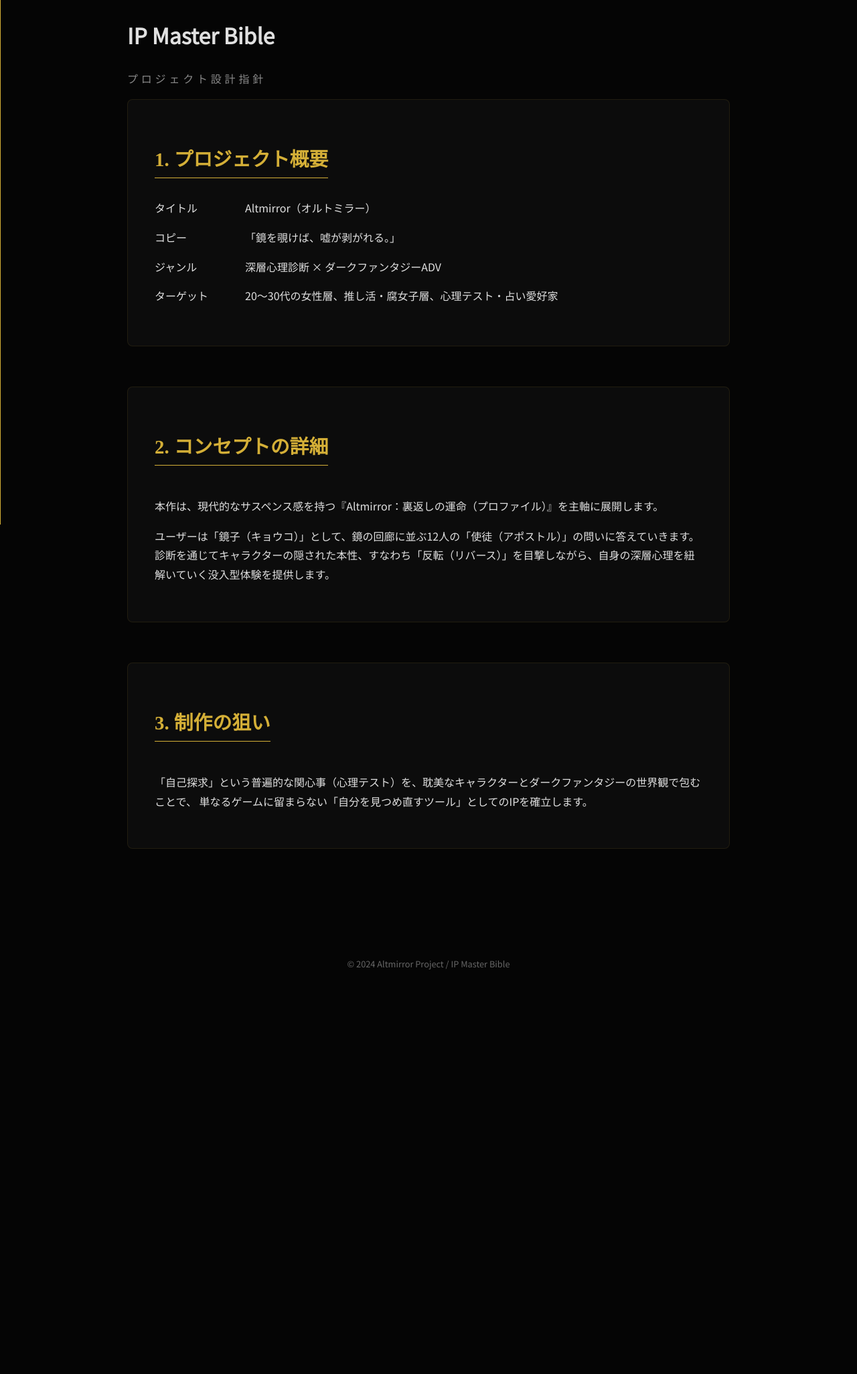
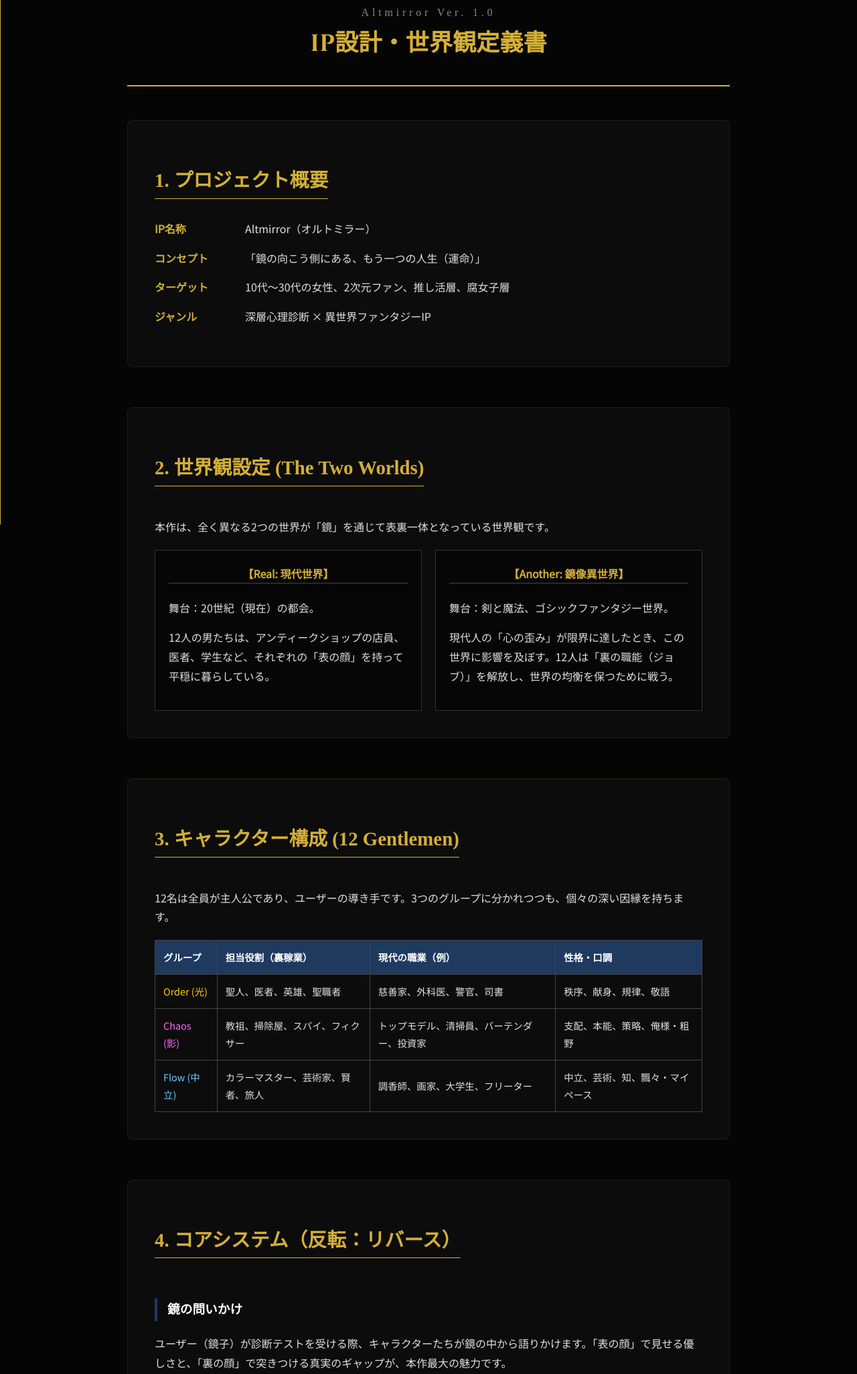
Before and after one commit to spikek-customer/MindScope, a plain HTML site: page document/concept-bible.html in a window 1280 px wide. Shown: the part 97-2148 px from the top of the page at 67% size. Before the commit the page ends 1587 px from the top, so only its background shows below. Drawn offline with Linux system fonts and the light colour scheme.

Commit message:
Update concept-bible.html

```diff
--- a/document/concept-bible.html
+++ b/document/concept-bible.html
@@ -177,78 +177,119 @@
 </head>
 <body>
 
-<input type="checkbox" id="menu-toggle">
+    <input type="checkbox" id="menu-toggle">
     <label for="menu-toggle" class="hamburger">
         <span></span><span></span><span></span>
     </label>
 
     <nav class="sidebar">
         <ul class="sidebar-menu">
-            <li class="menu-category">Main Bible</li>
-            <li><a href="../index.html">TOP / Portal</a></li>
+            <li class="menu-category">Concept</li>
+            <li><a href="index.html">TOP / Portal</a></li>
             <li><a href="concept-bible.html" style="color:var(--accent-gold)">IP Master Bible</a></li>
-            <li><a href="world-bible.html">Setting Bible</a></li>
-            <li><a href="glossary.html">Terminology</a></li>
-            <li><a href="../characters/characters.html">Character Matrix</a></li>
-            <li><a href="relationships.html">Relationships</a></li>
-            <li><a href="uiux-design.html">UI/UX Design</a></li>
 
-            <li class="menu-category">Order</li>
-            <li><a href="../characters/doctor.html">医者 / 嵯峨野 匠</a></li>
-            <li><a href="../characters/saint.html">聖人 / 十条 祈</a></li>
-            <li><a href="../characters/hero.html">英雄 / 烈火 凱</a></li>
-            <li><a href="../characters/cleric.html">聖職者 / 観月 零</a></li>
+            <li class="menu-category">Order (光)</li>
+            <li><a href="doctor.html">医者 / 嵯峨野 匠</a></li>
+            <li><a href="saint.html">聖人 / 十条 祈</a></li>
+            <li><a href="hero.html">英雄 / 烈火 凱</a></li>
+            <li><a href="cleric.html">聖職者 / 観月 零</a></li>
 
-            <li class="menu-category">Chaos</li>
-            <li><a href="../characters/cleaner.html">掃除屋 / 狛井 蓮</a></li>
-            <li><a href="../characters/cult.html">教祖 / 御堂 巳織</a></li>
-            </ul>
+            <li class="menu-category">Chaos (影)</li>
+            <li><a href="cleaner.html">掃除屋 / 狛井 蓮</a></li>
+            <li><a href="cult.html">カルトリーダー / 御堂 巳織</a></li>
+            <li><a href="spy.html">スパイ / 影山 密</a></li>
+            <li><a href="fixer.html">フィクサー / 霧島 凱弦</a></li>
+
+            <li class="menu-category">Flow (中立)</li>
+            <li><a href="color.html">カラーマスター / 染谷 映</a></li>
+            <li><a href="art.html">芸術家 / 浅葱 柩</a></li>
+            <li><a href="sage.html">賢者 / 宇佐見 律</a></li>
+            <li><a href="road.html">旅人 / 凪原 奏多</a></li>
+        </ul>
     </nav>
 
     <div class="main-content">
-        <header class="page-header">
-            <h1>IP Master Bible</h1>
-            <p style="color: #888; letter-spacing: 0.3em;">プロジェクト設計指針</p>
+        <header class="bible-header">
+            <span>Altmirror Ver. 1.0</span>
+            <h1>IP設計・世界観定義書</h1>
         </header>
 
-        <section>
+        <section id="project-overview">
             <h2>1. プロジェクト概要</h2>
-            <div class="content-box">
-                <div class="info-grid">
-                    <div class="info-label">タイトル</div><div>Altmirror（オルトミラー）</div>
-                    <div class="info-label">コピー</div><div class="highlight">「鏡を覗けば、嘘が剥がれる。」</div>
-                    <div class="info-label">ジャンル</div><div>深層心理診断 × ダークファンタジーADV</div>
-                    <div class="info-label">ターゲット</div><div>20〜30代の女性層、推し活・腐女子層、心理テスト・占い愛好家</div>
+            <div class="info-grid">
+                <div class="label">IP名称</div><div>Altmirror（オルトミラー）</div>
+                <div class="label">コンセプト</div><div>「鏡の向こう側にある、もう一つの人生（運命）」</div>
+                <div class="label">ターゲット</div><div>10代〜30代の女性、2次元ファン、推し活層、腐女子層</div>
+                <div class="label">ジャンル</div><div>深層心理診断 × 異世界ファンタジーIP</div>
+            </div>
+        </section>
+
+        <section id="world-setting">
+            <h2>2. 世界観設定 (The Two Worlds)</h2>
+            <p>本作は、全く異なる2つの世界が「鏡」を通じて表裏一体となっている世界観です。</p>
+
+            <div class="world-box">
+                <div class="world-card">
+                    <h4>【Real: 現代世界】</h4>
+                    <p>舞台：20世紀（現在）の都会。</p>
+                    <p>12人の男たちは、アンティークショップの店員、医者、学生など、それぞれの「表の顔」を持って平穏に暮らしている。</p>
+                </div>
+                <div class="world-card">
+                    <h4>【Another: 鏡像異世界】</h4>
+                    <p>舞台：剣と魔法、ゴシックファンタジー世界。</p>
+                    <p>現代人の「心の歪み」が限界に達したとき、この世界に影響を及ぼす。12人は「裏の職能（ジョブ）」を解放し、世界の均衡を保つために戦う。</p>
                 </div>
             </div>
         </section>
 
-        <section>
-            <h2>2. コンセプトの詳細</h2>
-            <div class="content-box">
-                <p>
-                    本作は、現代的なサスペンス感を持つ<span class="highlight">『Altmirror：裏返しの運命（プロファイル）』</span>を主軸に展開します。
-                </p>
-                <p>
-                    ユーザーは<span class="highlight">「鏡子（キョウコ）」</span>として、鏡の回廊に並ぶ12人の<span class="highlight">「使徒（アポストル）」</span>の問いに答えていきます。
-                    診断を通じてキャラクターの隠された本性、すなわち<span class="highlight">「反転（リバース）」</span>を目撃しながら、自身の深層心理を紐解いていく没入型体験を提供します。
-                </p>
-            </div>
+        <section id="character-structure">
+            <h2>3. キャラクター構成 (12 Gentlemen)</h2>
+            <p>12名は全員が主人公であり、ユーザーの導き手です。3つのグループに分かれつつも、個々の深い因縁を持ちます。</p>
+
+            <table>
+                <thead>
+                    <tr>
+                        <th>グループ</th>
+                        <th>担当役割（裏稼業）</th>
+                        <th>現代の職業（例）</th>
+                        <th>性格・口調</th>
+                    </tr>
+                </thead>
+                <tbody>
+                    <tr>
+                        <td style="color:#ffcc00;">Order (光)</td>
+                        <td>聖人、医者、英雄、聖職者</td>
+                        <td>慈善家、外科医、警官、司書</td>
+                        <td>秩序、献身、規律、敬語</td>
+                    </tr>
+                    <tr>
+                        <td style="color:#ff66ff;">Chaos (影)</td>
+                        <td>教祖、掃除屋、スパイ、フィクサー</td>
+                        <td>トップモデル、清掃員、バーテンダー、投資家</td>
+                        <td>支配、本能、策略、俺様・粗野</td>
+                    </tr>
+                    <tr>
+                        <td style="color:#66ccff;">Flow (中立)</td>
+                        <td>カラーマスター、芸術家、賢者、旅人</td>
+                        <td>調香師、画家、大学生、フリーター</td>
+                        <td>中立、芸術、知、飄々・マイペース</td>
+                    </tr>
+                </tbody>
+            </table>
         </section>
 
-        <section>
-            <h2>3. 制作の狙い</h2>
-            <div class="content-box">
-                <p>
-                    「自己探求」という普遍的な関心事（心理テスト）を、耽美なキャラクターとダークファンタジーの世界観で包むことで、
-                    単なるゲームに留まらない「自分を見つめ直すツール」としてのIPを確立します。
-                </p>
-            </div>
+        <section id="core-system">
+            <h2>4. コアシステム（反転：リバース）</h2>
+            <h3>鏡の問いかけ</h3>
+            <p>ユーザー（鏡子）が診断テストを受ける際、キャラクターたちが鏡の中から語りかけます。「表の顔」で見せる優しさと、「裏の顔」で突きつける真実のギャップが、本作最大の魅力です。</p>
+
+            <h3>深層心理との連動</h3>
+            <p>診断結果により、ユーザーがどのグループ（Order, Chaos, Flow）に属するか、どのキャラクターが「運命のパートナー」かが決定されます。</p>
         </section>
     </div>
 
     <footer>
-        &copy; 2024 Altmirror Project / IP Master Bible
+        &copy; 2024 Altmirror Project / World Building Document
     </footer>
 
 </body>
```
